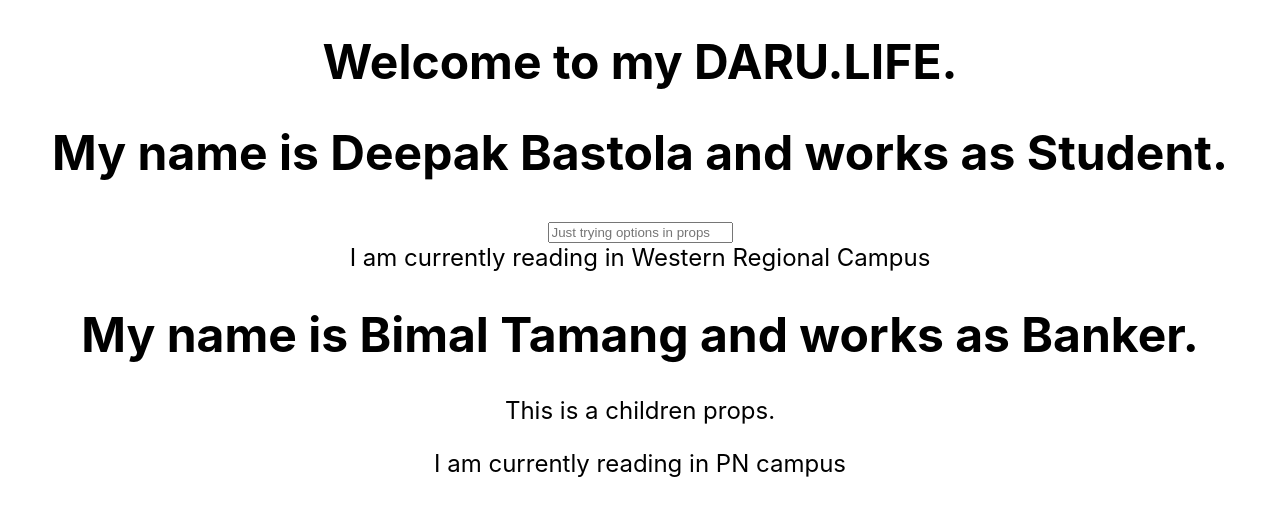
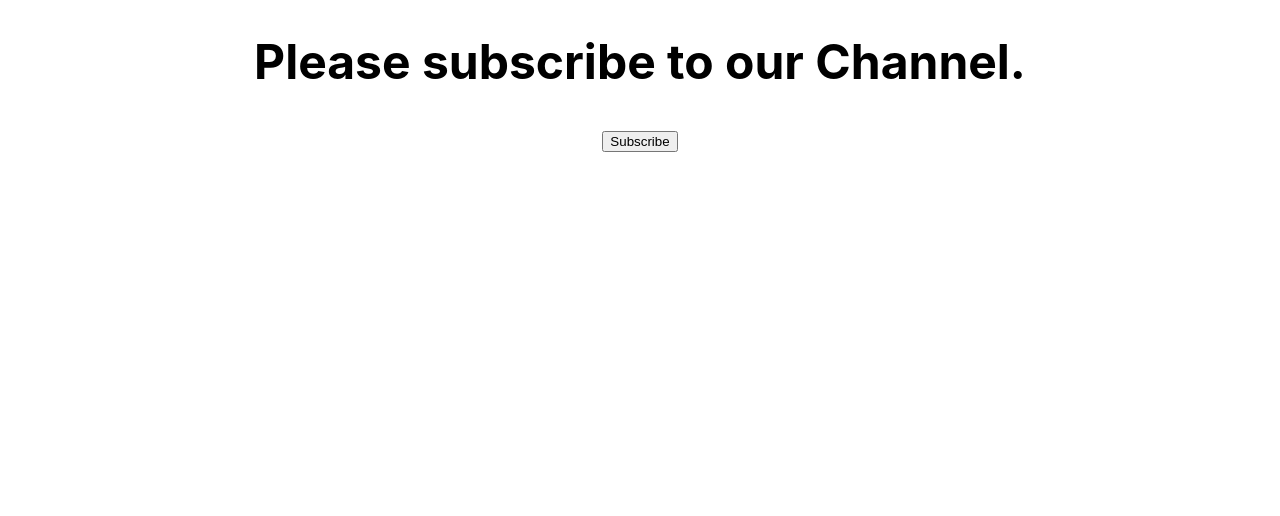
Before and after one commit to Depz-Bastz/Learning-Reacr, a React (Create React App) app in the folder reactlearning/: page / in a window 1280 px wide. Shown: the top 516 px of the page. Built offline with nearby package versions, Linux system fonts and the light colour scheme.

Commit message:
Getting used to wih state

```diff
--- a/reactlearning/src/App.js
+++ b/reactlearning/src/App.js
@@ -1,13 +1,16 @@
 import './App.css';
-import Greeting from './components/hello';
-import Welcome from './components/welcome';
-import Hello from './components/Greet';
+// import Greeting from './components/hello';
+// import Welcome from './components/welcome';
+// import Hello from './components/Greet';
+import Message from './components/message';
 
 function App() {
   return (
     <div className="App">
       <header>
-        <Welcome name="DARU.LIFE" />
+        <Message />
+
+        {/* <Welcome name="DARU.LIFE" />
         <Hello name="Deepak Bastola" work="Student" >
           <input placeholder="Just trying options in props" />
         </Hello>
@@ -15,7 +18,7 @@ function App() {
         <Hello name="Bimal Tamang" work="Banker" >
           <p>This is a children props.</p>
         </Hello>
-        <Greeting name="PN campus" />
+        <Greeting name="PN campus" /> */}
       </header>
     </div>
   );
--- /dev/null
+++ b/reactlearning/src/components/message.js
@@ -0,0 +1,26 @@
+import React, { Component } from 'react';
+
+class Message extends Component {
+    constructor() {
+        super()
+        this.state = {
+            message: 'Please subscribe to our Channel.'
+        }
+    }
+    changemessage() {
+        this.setState({
+            message: 'Thank you for subscribing to our channel.'
+        })
+    }
+
+    render () {
+        return (
+            <div>
+                <h1>{this.state.message}</h1>
+                <button onClick={() => this.changemessage()}>Subscribe</button>
+            </div>
+        )
+
+    }
+}
+export default Message;
```
